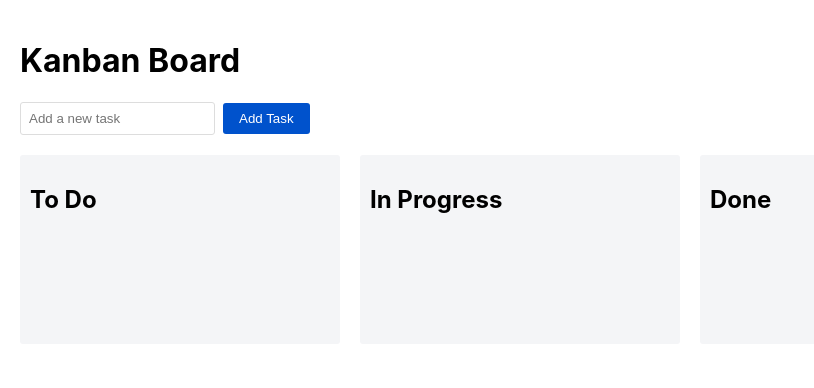
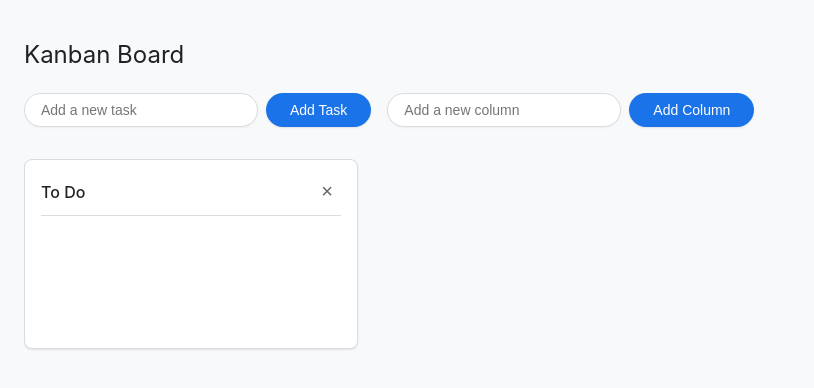
Before and after one commit to kodustech/example_projectFlow, a React (Create React App) app: page / in a window 1280 px wide. Shown: the top 388 px of the page, without its empty margins (0-814 px from the left). Built offline with nearby package versions, Linux system fonts and the light colour scheme.

Commit message:
adding custom columns

```diff
--- a/src/App.css
+++ b/src/App.css
@@ -1,18 +1,124 @@
+:root {
+  --primary-color: #1a73e8;
+  --hover-primary: #1557b0;
+  --background-color: #f8f9fa;
+  --column-background: #ffffff;
+  --border-color: #dadce0;
+  --text-primary: #202124;
+  --text-secondary: #5f6368;
+}
+
 .app {
-  padding: 20px;
+  padding: 24px;
+  background-color: var(--background-color);
+  min-height: 100vh;
+}
+
+.app h1 {
+  color: var(--text-primary);
+  font-size: 24px;
+  font-weight: 400;
+  margin-bottom: 24px;
+}
+
+.forms-container {
+  display: flex;
+  gap: 16px;
+  margin-bottom: 32px;
+  flex-wrap: wrap;
+}
+
+.task-form,
+.column-form {
+  display: flex;
+  gap: 8px;
+}
+
+.task-form input,
+.column-form input {
+  padding: 8px 16px;
+  border: 1px solid var(--border-color);
+  border-radius: 24px;
+  font-size: 14px;
+  outline: none;
+  min-width: 200px;
+  transition: all 0.2s ease;
+  box-shadow: 0 1px 2px rgba(0, 0, 0, 0.05);
+}
+
+.task-form input:focus,
+.column-form input:focus {
+  border-color: var(--primary-color);
+  box-shadow: 0 1px 2px rgba(26, 115, 232, 0.1);
+}
+
+.task-form button,
+.column-form button {
+  padding: 8px 24px;
+  background: var(--primary-color);
+  color: white;
+  border: none;
+  border-radius: 24px;
+  cursor: pointer;
+  font-size: 14px;
+  font-weight: 500;
+  transition: all 0.2s ease;
+  box-shadow: 0 1px 2px rgba(0, 0, 0, 0.1);
+}
+
+.task-form button:hover,
+.column-form button:hover {
+  background: var(--hover-primary);
+  box-shadow: 0 2px 4px rgba(0, 0, 0, 0.2);
 }
 
 .board {
   display: flex;
-  gap: 20px;
+  gap: 24px;
   margin-top: 20px;
+  overflow-x: auto;
+  padding-bottom: 16px;
 }
 
 .column {
-  background: #f4f5f7;
-  border-radius: 3px;
+  background: var(--column-background);
+  border-radius: 8px;
   min-width: 300px;
-  padding: 10px;
+  padding: 16px;
+  box-shadow: 0 1px 2px rgba(0, 0, 0, 0.1);
+  border: 1px solid var(--border-color);
+}
+
+.column-header {
+  display: flex;
+  justify-content: space-between;
+  align-items: center;
+  margin-bottom: 16px;
+  padding-bottom: 8px;
+  border-bottom: 1px solid var(--border-color);
+}
+
+.column-header h2 {
+  color: var(--text-primary);
+  font-size: 16px;
+  font-weight: 500;
+  margin: 0;
+}
+
+.delete-column {
+  background: none;
+  border: none;
+  color: var(--text-secondary);
+  font-size: 20px;
+  cursor: pointer;
+  padding: 4px 8px;
+  border-radius: 50%;
+  transition: all 0.2s ease;
+}
+
+.delete-column:hover {
+  background-color: rgba(0, 0, 0, 0.05);
+  color: #dc3545;
 }
 
 .task-list {
@@ -21,37 +127,68 @@
 
 .task {
   background: white;
-  border-radius: 3px;
-  box-shadow: 0 1px 3px rgba(0, 0, 0, 0.1);
-  padding: 10px;
+  border-radius: 4px;
+  box-shadow: 0 1px 2px rgba(0, 0, 0, 0.1);
+  padding: 12px 16px;
   margin-bottom: 8px;
   cursor: grab;
+  border: 1px solid var(--border-color);
+  color: var(--text-primary);
+  font-size: 14px;
+  transition: all 0.2s ease;
+}
+
+.task:hover {
+  box-shadow: 0 2px 4px rgba(0, 0, 0, 0.1);
+  border-color: #c0c4c8;
 }
 
 .task:active {
   cursor: grabbing;
+  background: #f8f9fa;
 }
 
-.task-form {
-  margin-bottom: 20px;
+/* Scrollbar customization */
+::-webkit-scrollbar {
+  height: 8px;
+  width: 8px;
 }
 
-.task-form input {
-  padding: 8px;
-  margin-right: 8px;
-  border: 1px solid #ddd;
-  border-radius: 3px;
+::-webkit-scrollbar-track {
+  background: #f1f1f1;
+  border-radius: 4px;
 }
 
-.task-form button {
-  padding: 8px 16px;
-  background: #0052cc;
-  color: white;
-  border: none;
-  border-radius: 3px;
-  cursor: pointer;
+::-webkit-scrollbar-thumb {
+  background: #c1c1c1;
+  border-radius: 4px;
 }
 
-.task-form button:hover {
-  background: #0047b3;
+::-webkit-scrollbar-thumb:hover {
+  background: #a8a8a8;
 }
+
+/* Responsive adjustments */
+@media (max-width: 768px) {
+  .app {
+    padding: 16px;
+  }
+
+  .forms-container {
+    flex-direction: column;
+  }
+
+  .task-form,
+  .column-form {
+    width: 100%;
+  }
+
+  .task-form input,
+  .column-form input {
+    flex: 1;
+  }
+
+  .column {
+    min-width: 280px;
+  }
+}
--- a/src/App.jsx
+++ b/src/App.jsx
@@ -7,22 +7,37 @@ const initialColumns = {
     id: 'todo',
     title: 'To Do',
     tasks: []
-  },
-  inProgress: {
-    id: 'inProgress',
-    title: 'In Progress',
-    tasks: []
-  },
-  done: {
-    id: 'done',
-    title: 'Done',
-    tasks: []
   }
 };
 
 function App() {
   const [columns, setColumns] = useState(initialColumns);
   const [newTask, setNewTask] = useState('');
+  const [newColumnTitle, setNewColumnTitle] = useState('');
+
+  const handleAddColumn = (e) => {
+    e.preventDefault();
+    if (!newColumnTitle.trim()) return;
+
+    const columnId = newColumnTitle.toLowerCase().replace(/\s+/g, '-');
+
+    setColumns({
+      ...columns,
+      [columnId]: {
+        id: columnId,
+        title: newColumnTitle,
+        tasks: []
+      }
+    });
+
+    setNewColumnTitle('');
+  };
+
+  const handleDeleteColumn = (columnId) => {
+    const newColumns = { ...columns };
+    delete newColumns[columnId];
+    setColumns(newColumns);
+  };
 
   const handleAddTask = (e) => {
     e.preventDefault();
@@ -74,6 +89,7 @@ function App() {
     <div className="app">
       <h1>Kanban Board</h1>
 
+      <div className="forms-container">
         <form onSubmit={handleAddTask} className="task-form">
           <input
             type="text"
@@ -84,11 +100,30 @@ function App() {
           <button type="submit">Add Task</button>
         </form>
 
+        <form onSubmit={handleAddColumn} className="column-form">
+          <input
+            type="text"
+            value={newColumnTitle}
+            onChange={(e) => setNewColumnTitle(e.target.value)}
+            placeholder="Add a new column"
+          />
+          <button type="submit">Add Column</button>
+        </form>
+      </div>
+
       <DragDropContext onDragEnd={onDragEnd}>
         <div className="board">
           {Object.values(columns).map(column => (
             <div key={column.id} className="column">
+              <div className="column-header">
                 <h2>{column.title}</h2>
+                <button
+                  className="delete-column"
+                  onClick={() => handleDeleteColumn(column.id)}
+                >
+                  ×
+                </button>
+              </div>
               <Droppable droppableId={column.id}>
                 {(provided) => (
                   <div
```
Lines whose indentation alone changed are shown as unchanged.
